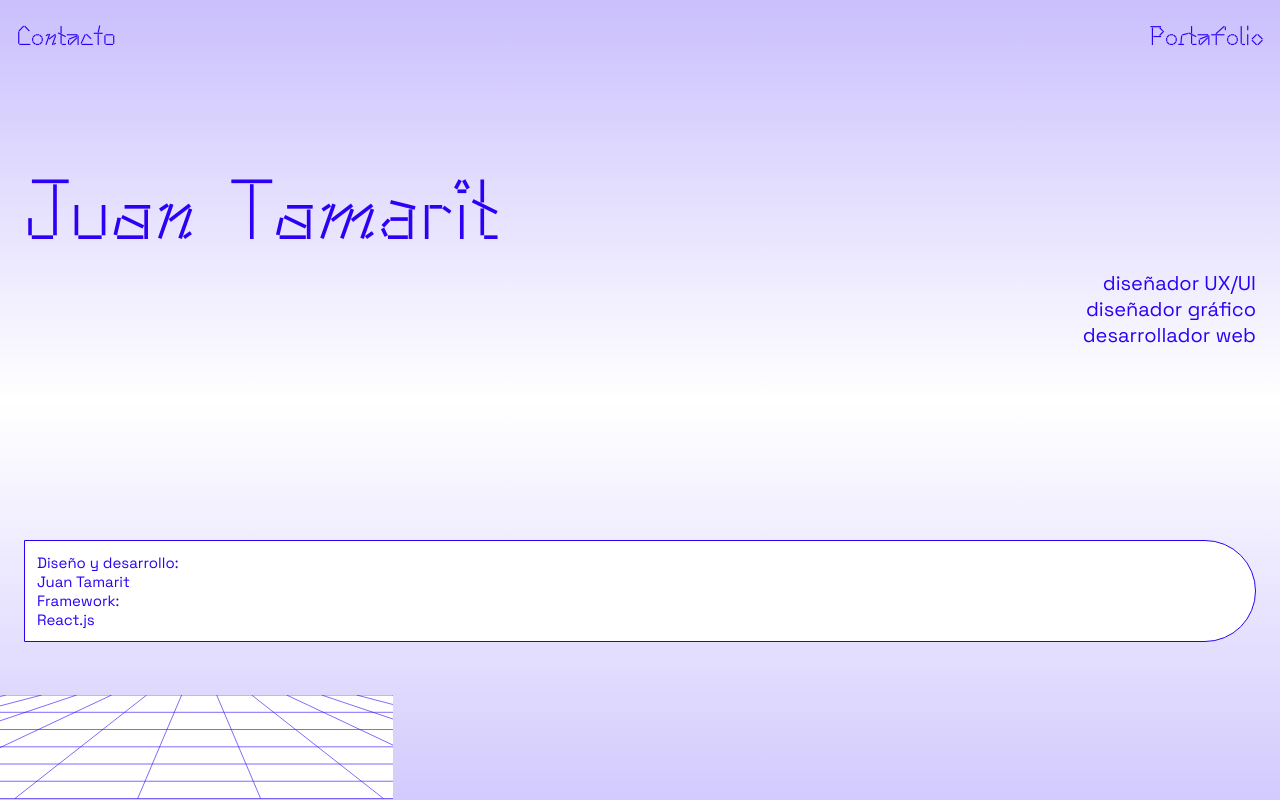
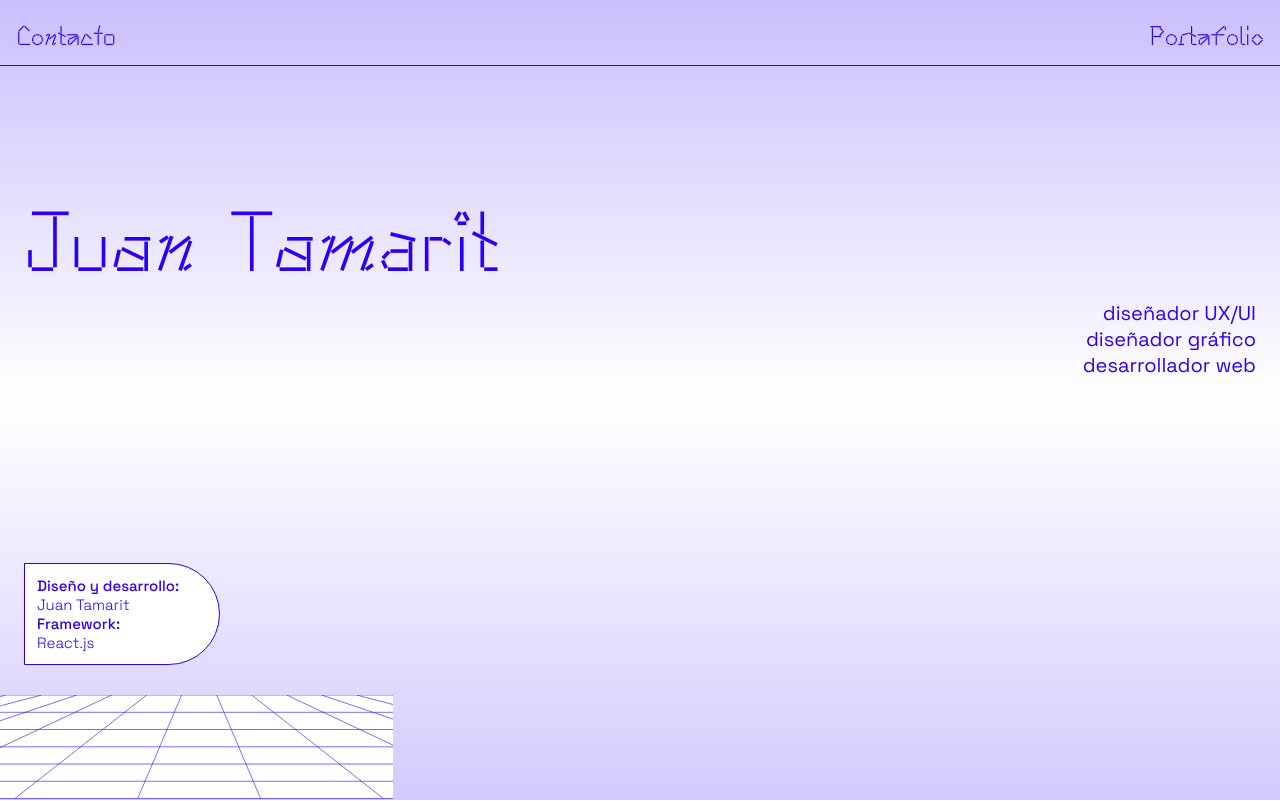
Before and after one commit to LidiaA3/JuanPortfolio, a React (Vite) app: page / in a window 1280 px wide. Shown: the top 801 px of the page. Built offline with nearby package versions, Linux system fonts and the light colour scheme.

Commit message:
Maquetación Hero Section
Maquetación Hero Section

```diff
--- a/src/components/credits/Credits.jsx
+++ b/src/components/credits/Credits.jsx
@@ -4,12 +4,10 @@ function Credits() {
   return (
     <>
       <div className="credits text-small">
-        Diseño y desarrollo: <br />
-        Juan Tamarit
-        <br />
-        Framework:
-        <br />
-        React.js
+        <span>Diseño y desarrollo:</span>
+        <span>Juan Tamarit</span>
+        <span>Framework:</span>
+        <span>React.js</span>
       </div>
     </>
   );
--- a/src/components/credits/credits.scss
+++ b/src/components/credits/credits.scss
@@ -1,9 +1,24 @@
 @import '../../scss/variables';
 
 .credits {
+    position: absolute;
+    z-index: 0;
+    bottom: calc(105px + 3.76vh);
+    display: inline-block;
     border: 1px solid $color-primary;
     border-radius: 0 100px 100px 0;
     padding: 1.2rem 4rem 1.2rem 1.2rem;
     margin: 0 $horizontal-margins-mobile;
     background-color: white;
+
+    span {
+        display: block;
+        &:first-child, &:nth-child(3) {
+            font-weight: $font-weight-medium;
+        }
+        &:nth-child(2), &:nth-child(4) {
+            font-weight: $font-weight-light;
+        }
+    }
+
 }
--- a/src/components/topbar/Topbar.scss
+++ b/src/components/topbar/Topbar.scss
@@ -7,7 +7,17 @@
    justify-content: space-between;
    width: 100%;
    position: fixed;
+   z-index: 9999;
    padding: 16px;
+   backdrop-filter: blur(5px) opacity(100%);
+   // background: linear-gradient(180deg, #ffffff 0%, rgba(255, 255, 255, 0) 100%);
+   border-bottom: 1px solid $color-primary;
+
+
+
+   opacity: 100%;
+
+
 
    a {
       text-decoration: none;
@@ -15,3 +25,14 @@
    }
 
 }
+
+// .topbar {
+//    position: fixed;
+//    top: 0;
+//    left: 0;
+//    width: 100%;
+//    height: 60px;
+//    backdrop-filter: blur(10px); /* Aplica el desenfoque gaussiano */
+//    background-color: rgba(255, 255, 255, 0.5); /* Color de fondo semi-transparente */
+//    z-index: 9999; /* Asegúrate de que la topbar esté por encima de otros elementos */
+//  }
--- a/src/views/home/Home.scss
+++ b/src/views/home/Home.scss
@@ -7,9 +7,9 @@
     &__main-text {
         display: flex;
         flex-direction: column;
-        margin-top: $big-scale-unit-5;
-        margin-bottom: $big-scale-unit-6;
-        gap: $default-scale-unit-2;
+        margin-top: $default-scale-unit-8;
+        margin-bottom: 22.56vh;
+        gap: 3.76vh;
     }
     &__profession-text {
         text-align: right;
```
